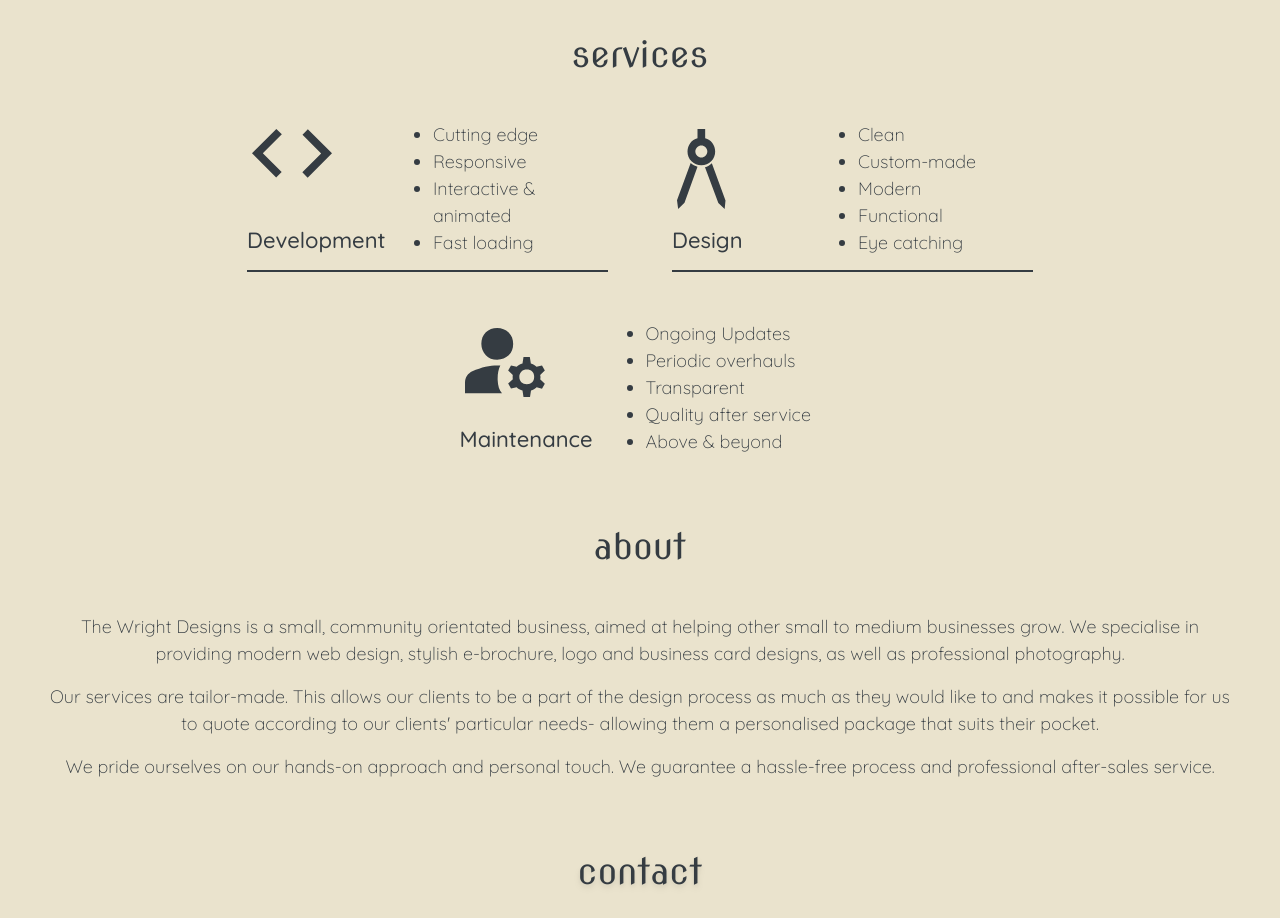
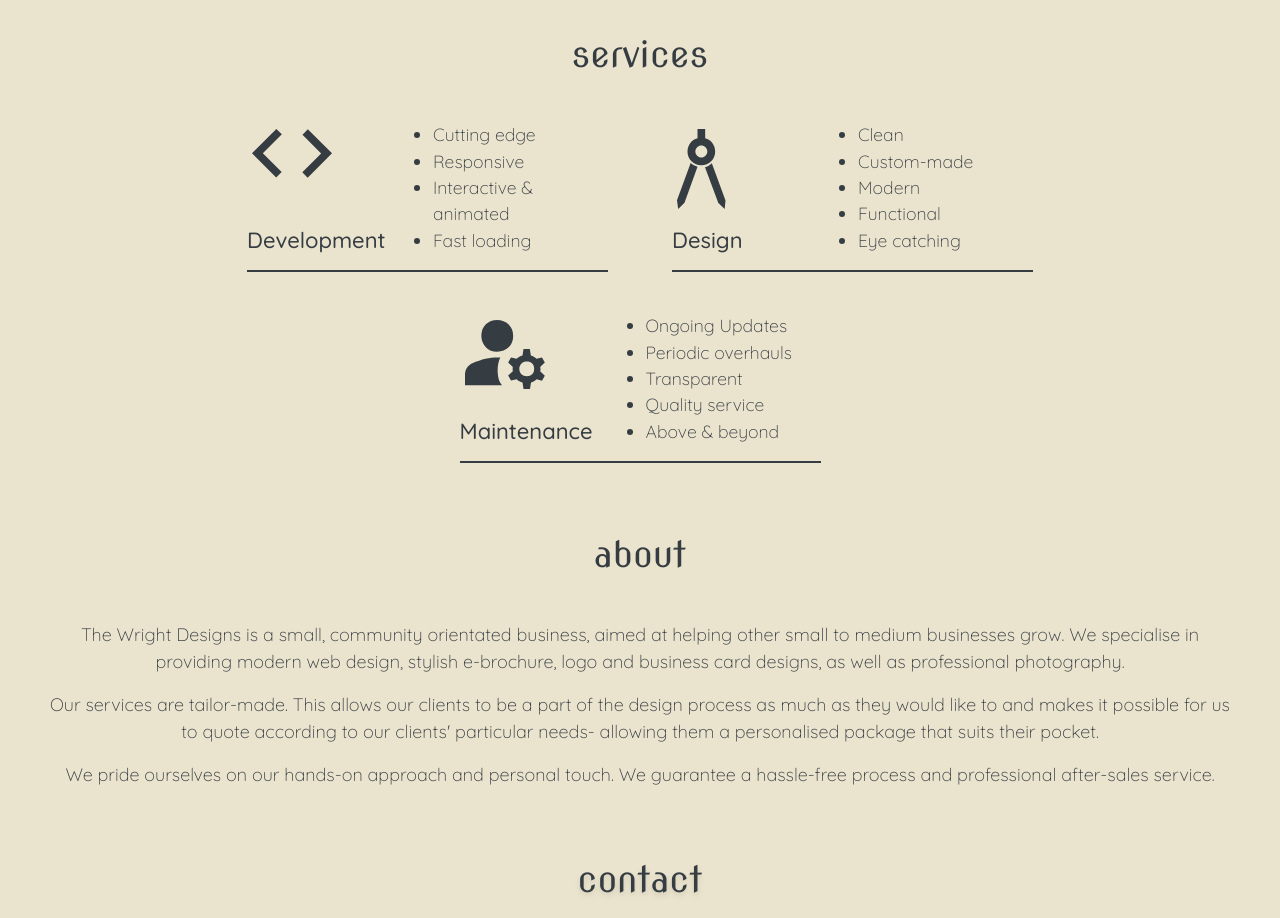
Before and after one commit to chadwright101/the-wright-designs, a Next.js app: page / in a window 1280 px wide. Shown: the part 1760-2678 px from the top of the page. Built offline with nearby package versions, Linux system fonts and the light colour scheme.

Commit message:
fix: adjust services grid spacing issue

```diff
--- a/components/home/services.tsx
+++ b/components/home/services.tsx
@@ -8,14 +8,17 @@ const Services = () => {
   return (
     <section>
       <h2 className="text-heading text-center mb-10">Services</h2>
-      <ul className="font-quicksand flex flex-wrap gap-x-16 gap-y-16 justify-center overflow-hidden">
+      <ul className="font-quicksand flex flex-wrap gap-x-16 gap-y-10 justify-center overflow-hidden">
         {services.map(({ icon, title, list, delay }, index) => (
           <>
             {index % 2 ? (
               <SwipeRightToLeft delay={delay} key={index}>
                 <li>
-                  <ul className="grid grid-cols-[138px_175px] grid-rows-[100px_25px_10px] gap-x-12">
-                    <li key={index} className="translate-y-2 w-[90px] h-[80px]">
+                  <ul className="grid grid-cols-[100px_150px] phoneSmall:grid-cols-[138px_175px] grid-rows-[100px_25px] gap-x-12 border-b-2 border-blue pb-6">
+                    <li
+                      key={index}
+                      className="translate-y-2 w-[75px] h-[65px] phoneSmall:w-[90px] phoneSmall:h-[80px]"
+                    >
                       <Image
                         src={icon}
                         alt={`${title} icon`}
@@ -24,7 +27,7 @@ const Services = () => {
                         className="h-full"
                       />
                     </li>
-                    <li className="text-paragraph font-extralight row-span-2">
+                    <li className="text-[1.1rem] smallPhone:text-paragraph font-extralight row-span-2">
                       <ul className="list-disc">
                         <li key={index}>{list?.first}</li>
                         <li>{list?.second}</li>
@@ -33,18 +36,20 @@ const Services = () => {
                         {list.fifth && <li>{list?.fifth}</li>}
                       </ul>
                     </li>
-                    <li className="text-subheading font-medium translate-y-[2.5px]">
+                    <li className="text-[1.175rem] phoneSmall:text-subheading font-medium translate-y-[3.5px] phoneSmall:translate-y-[2.5px]">
                       {title}
                     </li>
-                    <li className="h-0.5 bg-blue w-full my-6 col-span-2"></li>
                   </ul>
                 </li>
               </SwipeRightToLeft>
             ) : (
               <SwipeLeftToRight delay={delay} key={index}>
                 <li>
-                  <ul className="grid grid-cols-[138px_175px] grid-rows-[100px_25px_10px] gap-x-12">
-                    <li key={index} className="translate-y-2 w-[90px] h-[80px]">
+                  <ul className="grid grid-cols-[95px_150px] phoneSmall:grid-cols-[138px_175px] grid-rows-[100px_25px] gap-x-12 border-b-2 border-blue pb-6">
+                    <li
+                      key={index}
+                      className="translate-y-2 w-[75px] h-[65px] phoneSmall:w-[90px] phoneSmall:h-[80px]"
+                    >
                       <Image
                         src={icon}
                         alt={`${title} icon`}
@@ -53,7 +58,7 @@ const Services = () => {
                         className="h-full"
                       />
                     </li>
-                    <li className="text-paragraph font-extralight row-span-2">
+                    <li className="text-[1.1rem] smallPhone:text-paragraph font-extralight row-span-2">
                       <ul className="list-disc">
                         <li key={index}>{list?.first}</li>
                         <li>{list?.second}</li>
@@ -62,10 +67,9 @@ const Services = () => {
                         {list.fifth && <li>{list?.fifth}</li>}
                       </ul>
                     </li>
-                    <li className="text-subheading font-medium translate-y-[2.5px]">
+                    <li className="text-[1.175rem] phoneSmall:text-subheading font-medium translate-y-[3.5px] phoneSmall:translate-y-[2.5px]">
                       {title}
                     </li>
-                    <li className="h-0.5 bg-blue w-full my-6 col-span-2"></li>
                   </ul>
                 </li>
               </SwipeLeftToRight>
--- a/data/home/services.json
+++ b/data/home/services.json
@@ -28,7 +28,7 @@
       "first": "Ongoing Updates",
       "second": "Periodic overhauls",
       "third": "Transparent",
-      "fourth": "Quality after service",
+      "fourth": "Quality service",
       "fifth": "Above & beyond"
     },
     "icon": "/icons/maintenance-icon.svg",
--- a/tailwind.config.js
+++ b/tailwind.config.js
@@ -22,6 +22,7 @@ module.exports = {
       quicksand: "quicksand",
     },
     screens: {
+      phoneSmall: "425px",
       phoneLarge: "650px",
       tablet: "900px",
       tablet2: "1100px",
```
Also changed, not shown: 1 other file (tests, documents, lock files or other folders).
